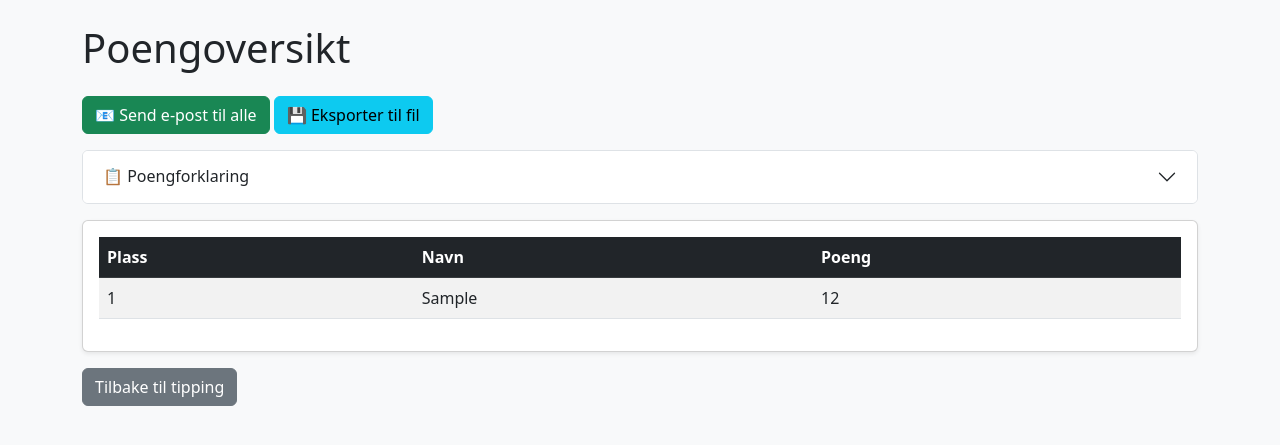
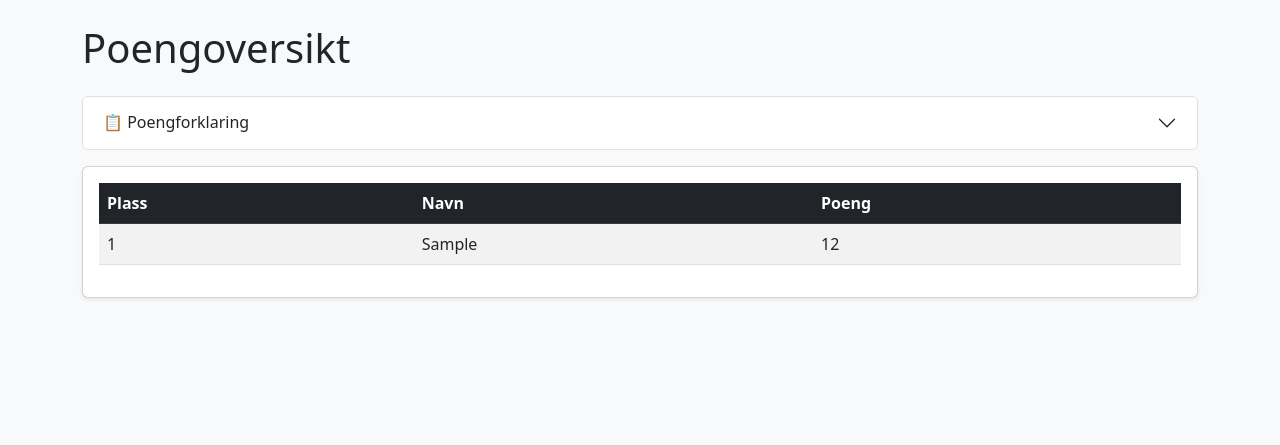
Before and after one commit to magnekofoed01/vmtipping2026, a Flask app: page /poeng in a window 1280 px wide. Shown: the part 56-501 px from the top of the page. Run offline with Flask 3, Linux system fonts and the light colour scheme; tables that the repository leaves empty hold one stand-in row (values such as "Sample post").

Commit message:
Fjernet Tilbake til tipping-knapper fra noen sider

```diff
--- a/poengoversikt.html
+++ b/poengoversikt.html
@@ -1 +1 @@
-<html><body><h2>Poengoversikt - VM Tipping 2026</h2><table border="1"><tr><th>Plass</th><th>Navn</th><th>Poeng</th></tr><tr><td>1</td><td>Magne Kofoed</td><td>228</td></tr><tr><td>2</td><td>Monica Kofoed</td><td>217</td></tr><tr><td>3</td><td>Marianne Kofoed</td><td>209</td></tr></table></body></html>
+<html><body><h2>Poengoversikt - VM Tipping 2026</h2><table border="1"><tr><th>Plass</th><th>Navn</th><th>Poeng</th></tr></table></body></html>
--- a/templates/fasit.html
+++ b/templates/fasit.html
@@ -154,7 +154,6 @@
     {% endif %}
 
     <div class="mt-4">
-        <a href="/" class="btn btn-secondary me-2">Tilbake til tipping</a>
         <a href="/resultater" class="btn btn-primary me-2">Rediger fasit</a>
         <a href="/poeng" class="btn btn-success">Se poengoversikt</a>
     </div>
--- a/templates/poeng.html
+++ b/templates/poeng.html
@@ -28,20 +28,6 @@
 
 <div class="container">
     <h1 class="mb-4">Poengoversikt</h1>
-    {% if melding %}
-    <div class="alert {% if '✅' in melding %}alert-success{% else %}alert-danger{% endif %}" role="alert">
-        {{ melding }}
-    </div>
-    {% endif %}
-
-    <form method="POST" class="mb-3">
-        <button type="submit" name="action" value="email" class="btn btn-success">
-            📧 Send e-post til alle
-        </button>
-        <button type="submit" name="action" value="export" class="btn btn-info">
-            💾 Eksporter til fil
-        </button>
-    </form>
 
     <div class="accordion mb-3" id="poengforklaringAccordion">
         <div class="accordion-item">
@@ -103,11 +89,6 @@
         </div>
     </div>
 
-    <div class="mt-3">
-        <a href="/" class="btn btn-secondary">Tilbake til tipping</a>
-    </div>
-</div>
-
 <script src="https://cdn.jsdelivr.net/npm/bootstrap@5.3.0/dist/js/bootstrap.bundle.min.js"></script>
 </body>
 </html>
```
Also changed, not shown: tips.db.
